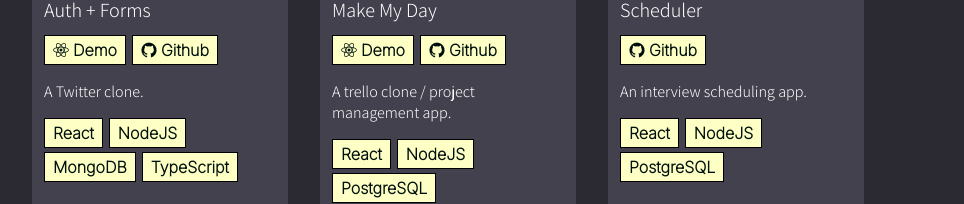
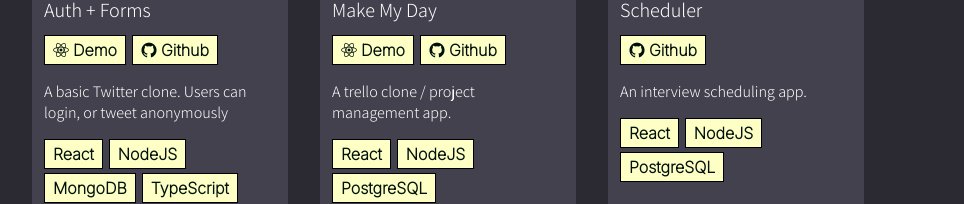
Before and after one commit to WebDevBernard/Portfolio, a Next.js app: page / in a window 1280 px wide. Shown: the part 704-908 px from the top of the page, without its empty margins (192-1156 px from the left). Built offline with nearby package versions, Linux system fonts and the light colour scheme.

Commit message:
update project data

```diff
--- a/data/project-data.js
+++ b/data/project-data.js
@@ -4,7 +4,7 @@ export const projects = [
     title: "Auth + Forms",
     image:
       "https://raw.githubusercontent.com/WebDevBernard/Portfolio/main/docs/auth-forms.png",
-    description: "A Twitter clone.",
+    description: "A basic Twitter clone. Users can login, or tweet anonymously",
     github: "https://github.com/WebDevBernard/Auth-Forms",
     link: "https://auth-forms.vercel.app/",
     tags: ["React", "NodeJS", "MongoDB", "TypeScript"],
```
